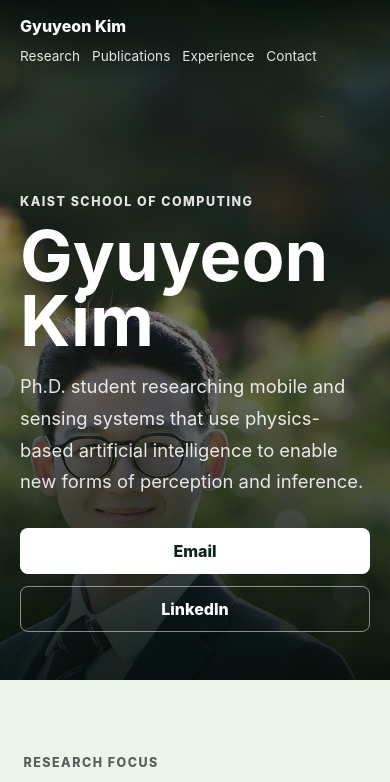
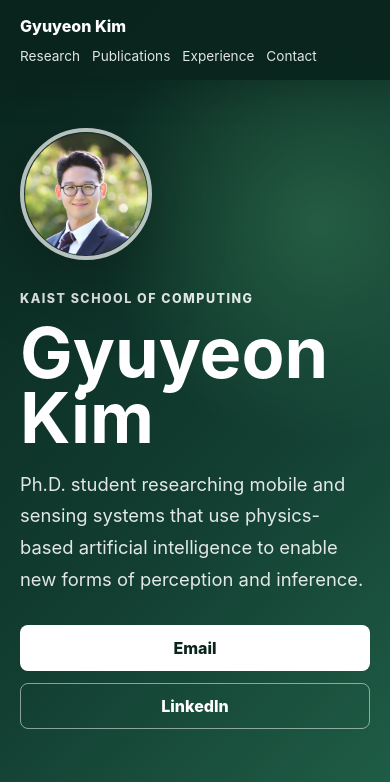
Before and after one commit to msmhi52/msmhi52.github.io, a plain HTML site: page index.html in a window 390 px wide. Shown: the top 782 px of the page. Drawn offline with Linux system fonts and the light colour scheme.

Commit message:
Reduce homepage photo size

```diff
--- a/index.html
+++ b/index.html
@@ -23,9 +23,8 @@
 
     <main id="top">
       <section class="hero" aria-labelledby="hero-title">
-        <img class="hero-image" src="assets/gyuyeon-kim-hero.jpg" alt="Portrait of Gyuyeon Kim">
-        <div class="hero-shade" aria-hidden="true"></div>
         <div class="hero-content">
+          <div class="hero-copy">
             <p class="eyebrow">KAIST School of Computing</p>
             <h1 id="hero-title">Gyuyeon Kim</h1>
             <p class="hero-lede">
@@ -36,6 +35,8 @@
               <a class="button primary" href="mailto:gyuyeonkim@kaist.ac.kr">Email</a>
               <a class="button secondary" href="https://linkedin.com/in/gyuyeon-kim">LinkedIn</a>
             </div>
+          </div>
+          <img class="hero-portrait" src="assets/gyuyeon-kim-avatar.png" alt="Headshot of Gyuyeon Kim">
         </div>
       </section>
 
@@ -183,7 +184,7 @@
     </main>
 
     <footer class="site-footer" id="contact">
-      <img src="assets/gyuyeon-kim-headshot-circle.png" alt="Headshot of Gyuyeon Kim">
+      <img src="assets/gyuyeon-kim-avatar.png" alt="Headshot of Gyuyeon Kim">
       <div>
         <p class="section-label">Contact</p>
         <h2>Open to research conversations and collaboration.</h2>
--- a/styles.css
+++ b/styles.css
@@ -41,7 +41,8 @@
   gap: 24px;
   padding: 18px clamp(20px, 5vw, 72px);
   color: #fff;
-  background: linear-gradient(180deg, rgba(3, 13, 9, 0.78), rgba(3, 13, 9, 0));
+  background: rgba(9, 37, 29, 0.94);
+  box-shadow: 0 12px 36px rgba(0, 0, 0, 0.14);
 }
 
 .brand {
@@ -68,38 +69,33 @@
 
 .hero {
   position: relative;
-  min-height: 720px;
+  min-height: 560px;
   display: grid;
   align-items: center;
-  overflow: hidden;
+  padding: 116px clamp(20px, 6vw, 80px) 78px;
   color: #fff;
-}
-
-.hero-image,
-.hero-shade {
-  position: absolute;
-  inset: 0;
-}
-
-.hero-image {
-  width: 100%;
-  height: 100%;
-  object-fit: cover;
-  object-position: center;
-}
-
-.hero-shade {
   background:
-    linear-gradient(90deg, rgba(3, 13, 9, 0.88) 0%, rgba(3, 13, 9, 0.62) 38%, rgba(3, 13, 9, 0.08) 72%),
-    linear-gradient(0deg, rgba(3, 13, 9, 0.45), rgba(3, 13, 9, 0.08));
+    radial-gradient(circle at 82% 28%, rgba(75, 163, 110, 0.34), transparent 34%),
+    linear-gradient(135deg, #09251d 0%, #123d31 58%, #1f5d46 100%);
 }
 
 .hero-content {
   position: relative;
   z-index: 1;
-  width: min(680px, calc(100% - 40px));
-  margin-left: clamp(20px, 7vw, 96px);
-  padding-top: 80px;
+  display: grid;
+  grid-template-columns: minmax(0, 1fr) 220px;
+  align-items: center;
+  gap: clamp(32px, 8vw, 96px);
+  width: min(1120px, 100%);
+  margin: 0 auto;
+}
+
+.hero-portrait {
+  width: 220px;
+  height: 220px;
+  border: 4px solid rgba(255, 255, 255, 0.7);
+  border-radius: 50%;
+  box-shadow: 0 24px 80px rgba(0, 0, 0, 0.28);
 }
 
 .eyebrow,
@@ -120,7 +116,7 @@
 
 h1 {
   margin-bottom: 18px;
-  font-size: clamp(4rem, 12vw, 8.5rem);
+  font-size: clamp(3.8rem, 9vw, 7rem);
   line-height: 0.92;
   letter-spacing: 0;
 }
@@ -295,8 +291,8 @@
 
 .site-footer {
   display: grid;
-  grid-template-columns: 160px minmax(0, 1fr);
-  gap: 30px;
+  grid-template-columns: 112px minmax(0, 1fr);
+  gap: 26px;
   align-items: center;
   padding: clamp(54px, 8vw, 86px) clamp(20px, 6vw, 80px);
   background: var(--forest-deep);
@@ -304,8 +300,8 @@
 }
 
 .site-footer img {
-  width: 160px;
-  height: 160px;
+  width: 112px;
+  height: 112px;
 }
 
 .site-footer p {
@@ -333,23 +329,19 @@
   }
 
   .hero {
-    min-height: 700px;
-    align-items: end;
-  }
-
-  .hero-image {
-    object-position: 58% center;
-  }
-
-  .hero-shade {
-    background:
-      linear-gradient(0deg, rgba(3, 13, 9, 0.92) 0%, rgba(3, 13, 9, 0.52) 55%, rgba(3, 13, 9, 0.18) 100%);
+    min-height: auto;
+    padding: 116px 20px 58px;
   }
 
   .hero-content {
-    width: calc(100% - 40px);
-    margin: 0 20px;
-    padding: 130px 0 48px;
+    grid-template-columns: 1fr;
+    gap: 28px;
+  }
+
+  .hero-portrait {
+    grid-row: 1;
+    width: 132px;
+    height: 132px;
   }
 
   h1 {
@@ -366,8 +358,8 @@
   }
 
   .site-footer img {
-    width: 128px;
-    height: 128px;
+    width: 96px;
+    height: 96px;
   }
 }
 
@@ -383,7 +375,7 @@
   }
 
   .hero {
-    min-height: 680px;
+    padding-top: 128px;
   }
 
   .button {
```
Also changed, not shown: assets/gyuyeon-kim-avatar.png (added), 1 other file. Lines whose indentation alone changed are shown as unchanged.
